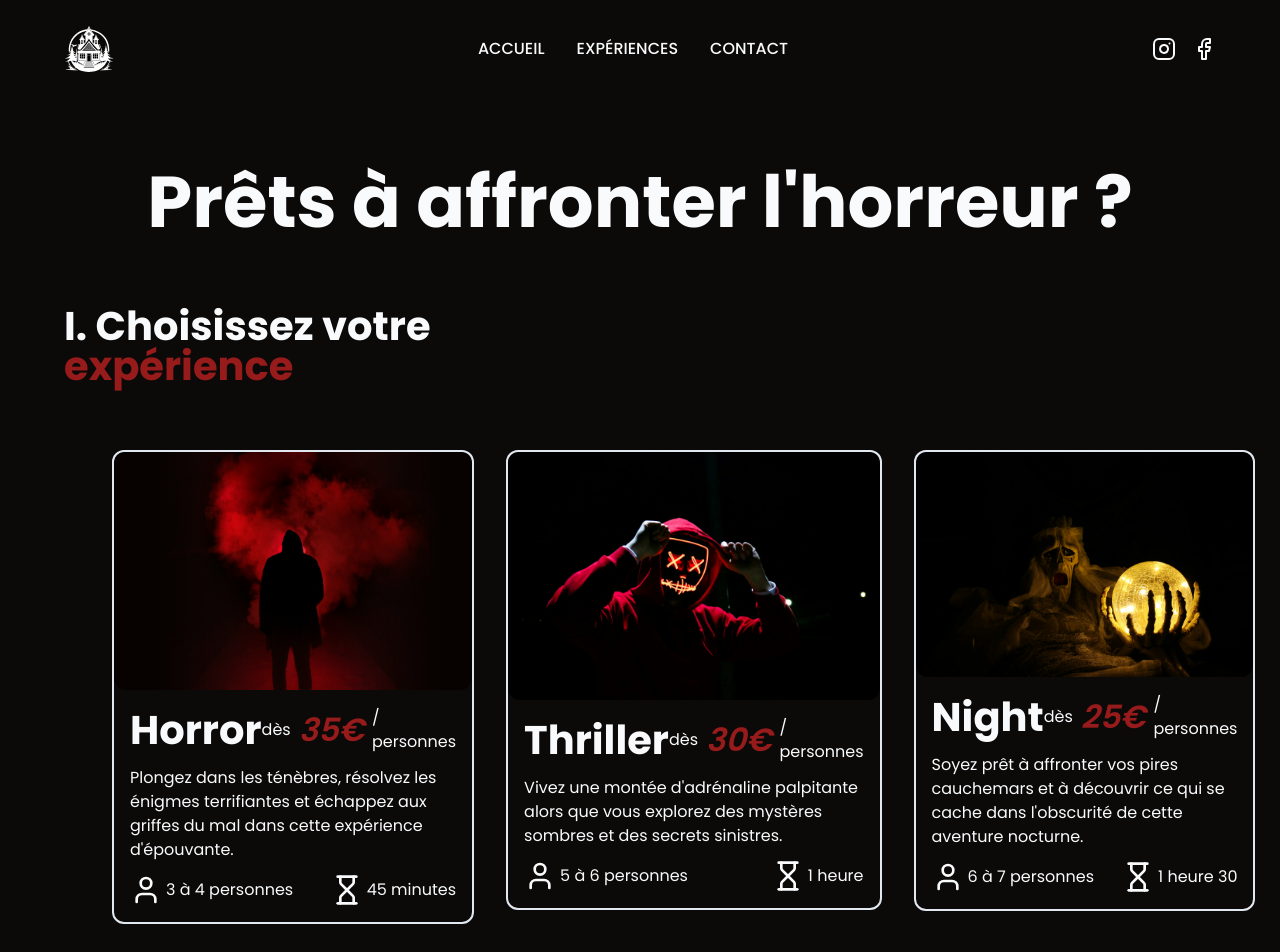
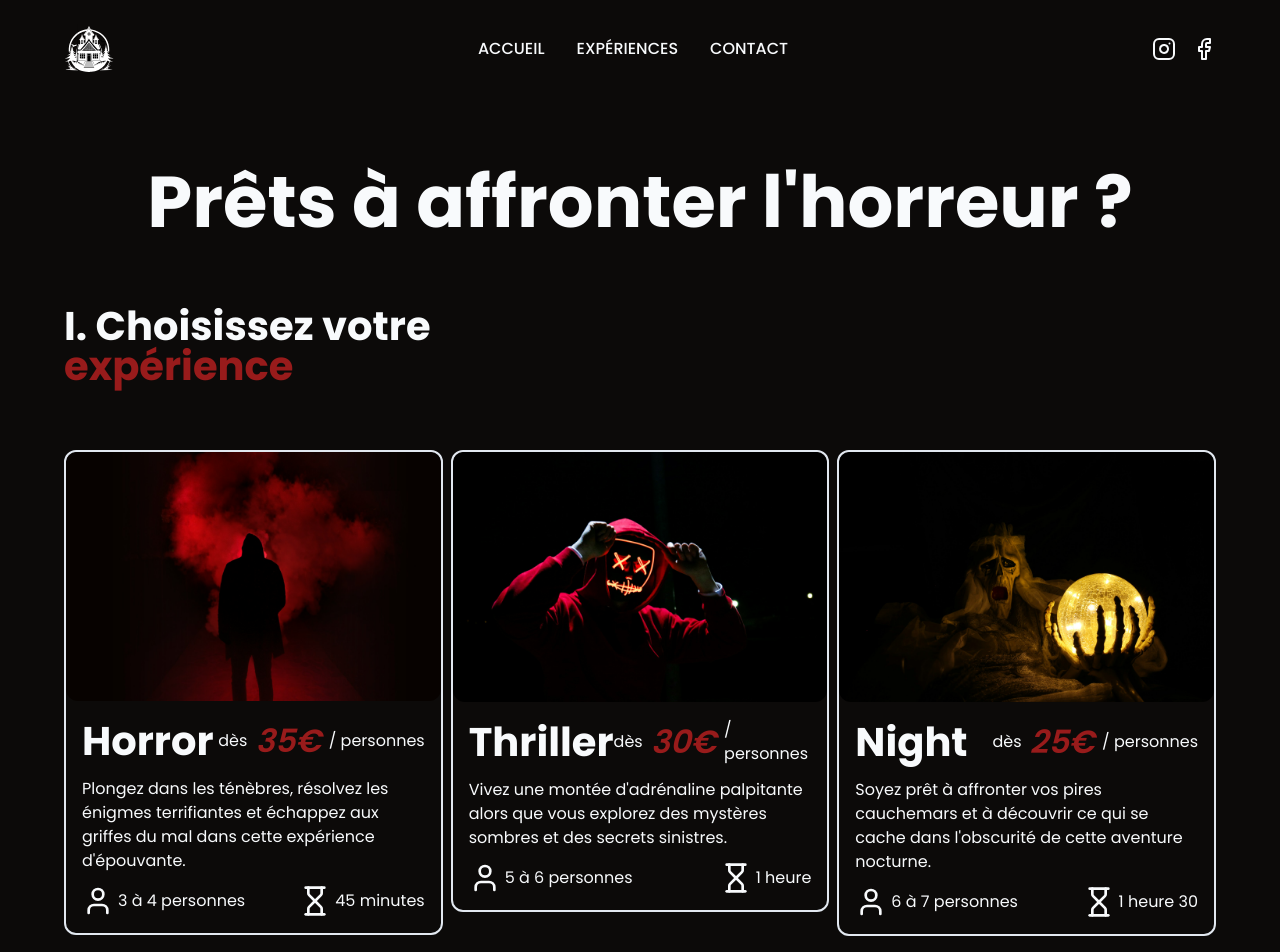
Before and after one commit to SebastienLaurentt/Escape-Game, a Next.js app: page /experiences in a window 1280 px wide. Shown: the top 952 px of the page. Built offline with nearby package versions, Linux system fonts and the light colour scheme.

Commit message:
update css

```diff
--- a/app/experiences/page.tsx
+++ b/app/experiences/page.tsx
@@ -26,7 +26,7 @@ const Experiences = () => {
           title="I. Choisissez votre"
           titleHighlight="expérience"
         />
-        <ul className="flex flex-col gap-y-8 lg:flex-row lg:gap-x-8 xl:px-12">
+        <ul className="flex flex-col gap-y-8 md:px-20 lg:px-40 xl:flex-row xl:gap-x-2 xl:px-0 2xl:gap-x-4 2xl:px-12">
           <li>
             <ExperienceLongerCard
               src={HorrorImg}
```
